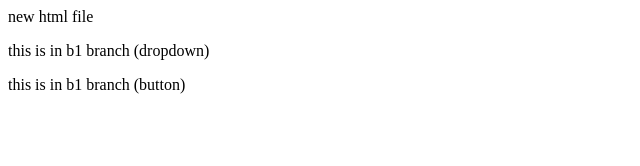
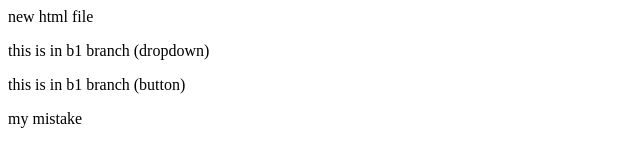
Before and after one commit to Farooq-S19/newrepository, a plain HTML site: page index.html in a window 1280 px wide. Shown: the full height of the page, 0-640 px from the left. Drawn offline with Linux system fonts and the light colour scheme.

Commit message:
my mistake

```diff
--- a/index.html
+++ b/index.html
@@ -1,3 +1,4 @@
 <p> new html file</p>
 <p> this is in b1 branch (dropdown)</p>
 <p> this is in b1 branch (button)</p>
+<p>my mistake</p>
```
